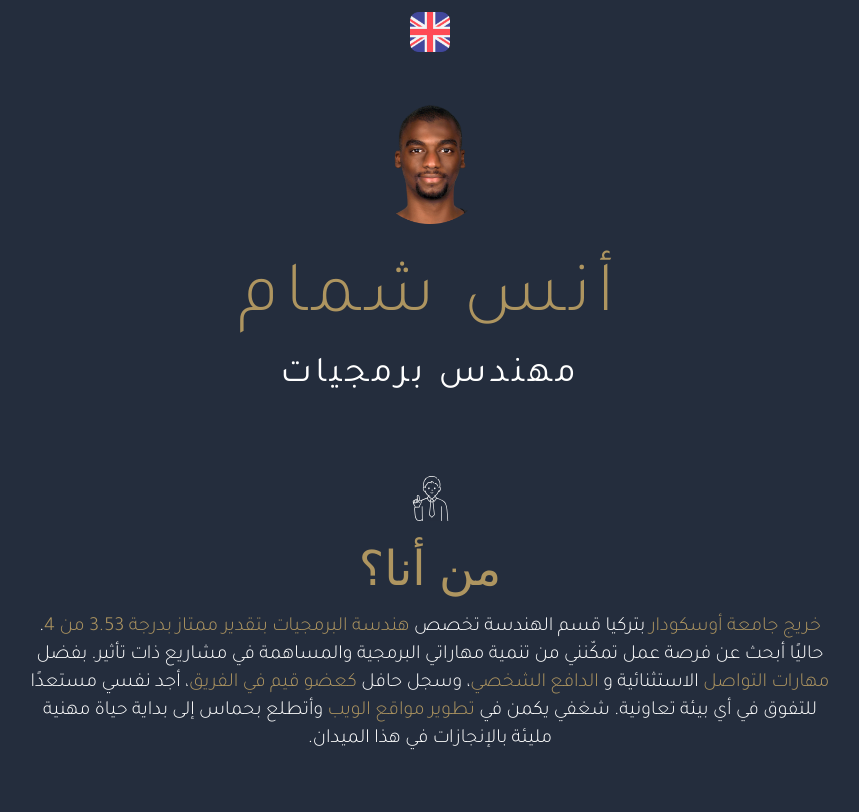
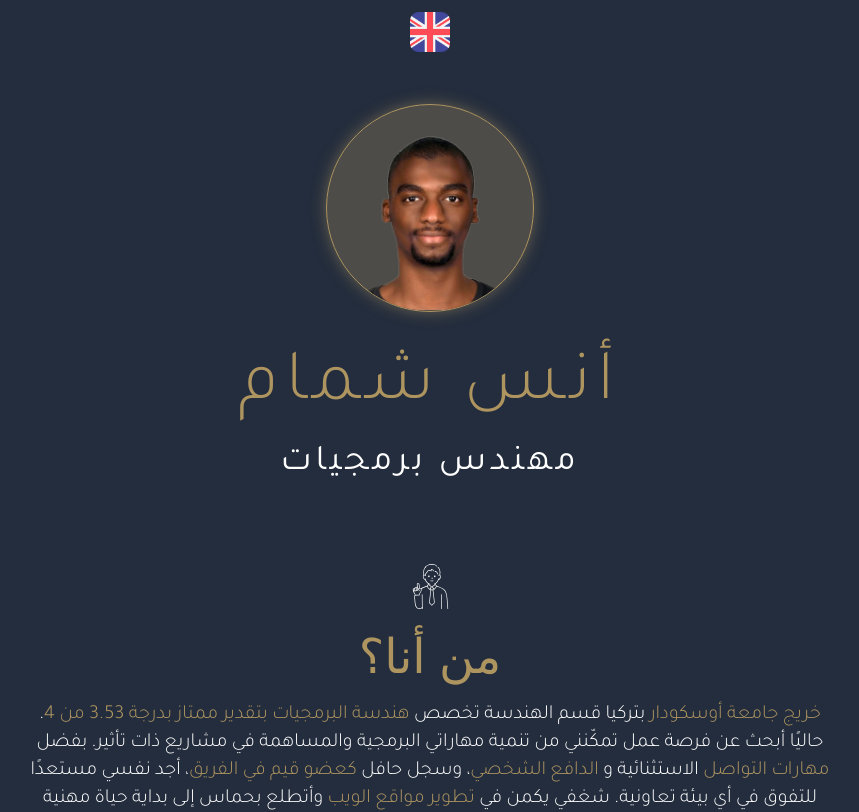
Before and after one commit to anasss777/Portfolio, a Next.js app: page /ar in a window 1280 px wide. Shown: the top 812 px of the page, without its empty margins (210-1069 px from the left). Built offline with nearby package versions, Linux system fonts and the light colour scheme; a web font is replaced by a local one.

Commit message:
Profile picture modified

```diff
--- a/components/WhoAmI.tsx
+++ b/components/WhoAmI.tsx
@@ -32,11 +32,11 @@ const WhoAmI = () => {
       viewport={{ once: true }}
     >
       <Image
-        src="/images/personalPicture.png"
+        src="/images/me4.png"
         alt="Portfolio Picture"
-        className="mx-auto mt-10"
-        height={120}
-        width={120}
+        className="mx-auto mt-10 object-cover h-52 w-52 rounded-full border border-primary bg-primary/30 shadow-CardMin shadow-primary/50"
+        height={1200}
+        width={1200}
       />
 
       <h1
--- a/tailwind.config.ts
+++ b/tailwind.config.ts
@@ -21,6 +21,7 @@ const config: Config = {
         'ruqaa': ['Aref Ruqaa', 'sans-serif'],
       },
       boxShadow: {
+        CardMin: "0px 0px 15px rgba(174, 149, 96, 0.15);",
         Card: "0px 0px 30px rgba(174, 149, 96, 0.15);",
         CardExtra: "0px 0px 30px rgba(174, 149, 96, 0.65);",
       },
```
Also changed, not shown: public/images/me4.png (added).
